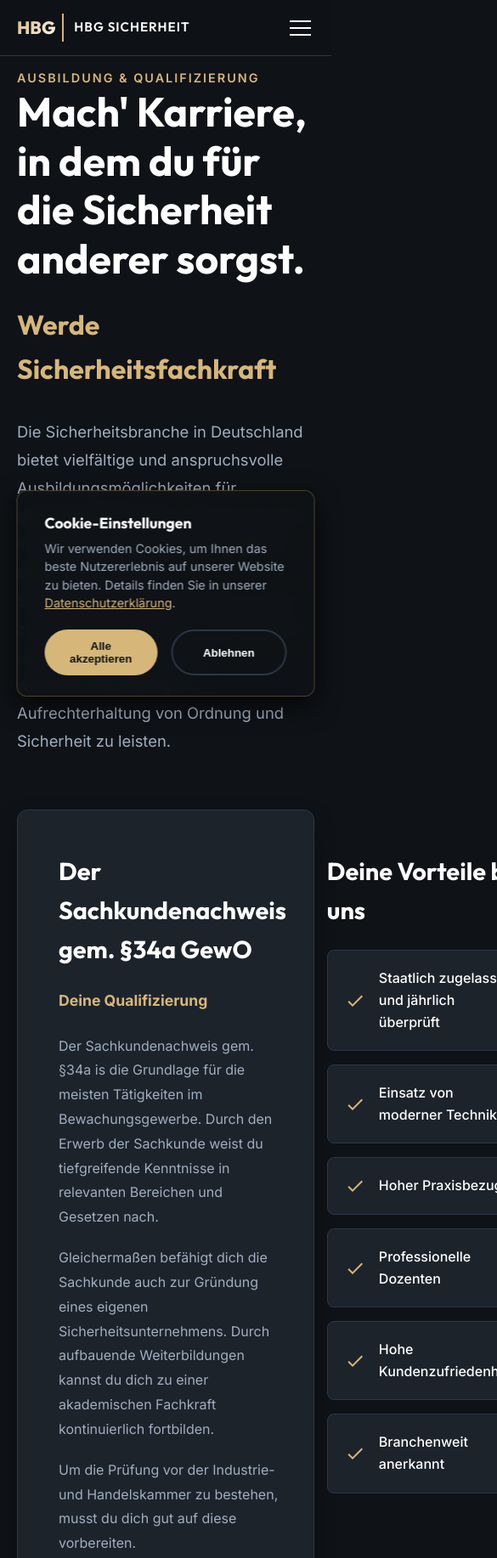
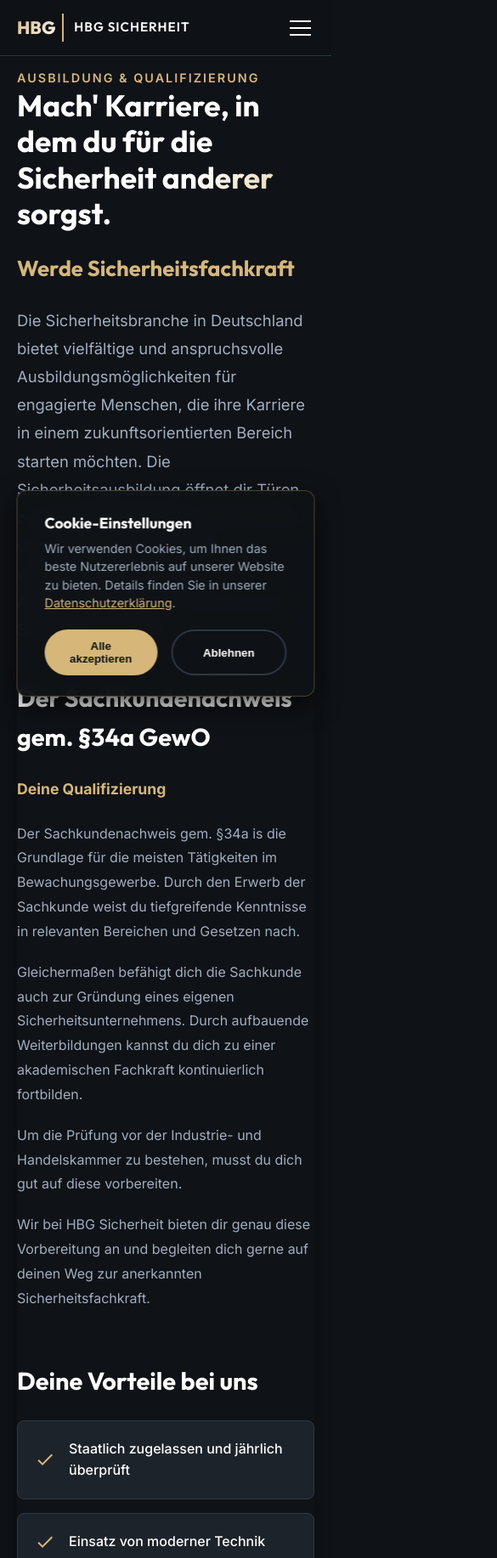
Before and after one commit to D0NNERWETTERcode/HBGSICHERHEIT, a plain HTML site: page ausbildung.html in a window 390 px wide. Shown: the top 1834 px of the page at 85% size, 585 px wide, since content can reach past the window. Drawn offline with Linux system fonts and the light colour scheme.

Commit message:
Fix mobile responsiveness of Ausbildung page grid and titles

```diff
--- a/ausbildung.html
+++ b/ausbildung.html
@@ -33,17 +33,17 @@
     <!-- Main Content -->
     <section>
         <div class="container">
-            <div class="section-header" style="margin-bottom: 2rem; text-align: left; max-width: 100%;">
+            <div class="section-header ausbildung-header">
                 <p>Ausbildung & Qualifizierung</p>
-                <h1 style="font-family: var(--font-heading); font-size: 3rem; margin-bottom: 1.5rem; line-height: 1.2;">Mach' Karriere, in dem du für die Sicherheit anderer sorgst.</h1>
-                <h2 style="font-family: var(--font-heading); font-size: 2rem; color: var(--primary); margin-bottom: 2rem;">Werde Sicherheitsfachkraft</h2>
-                <p style="color: var(--text-gray); font-size: 1.15rem; line-height: 1.8; text-transform: none; font-weight: normal; letter-spacing: normal;">
+                <h1>Mach' Karriere, in dem du für die Sicherheit anderer sorgst.</h1>
+                <h2>Werde Sicherheitsfachkraft</h2>
+                <p class="intro-lead">
                     Die Sicherheitsbranche in Deutschland bietet vielfältige und anspruchsvolle Ausbildungsmöglichkeiten für engagierte Menschen, die ihre Karriere in einem zukunftsorientierten Bereich starten möchten. Die Sicherheitsausbildung öffnet dir Türen zu abwechslungsreichen Berufsfeldern und ermöglicht es dir, einen wesentlichen Beitrag zur Aufrechterhaltung von Ordnung und Sicherheit zu leisten.
                 </p>
             </div>
 
             <!-- Qualification Block -->
-            <div class="intro-content" style="max-width: 100%; margin-top: 4rem; text-align: left; display: grid; grid-template-columns: 1.2fr 1fr; gap: 3rem; align-items: start;">
+            <div class="intro-content qualification-grid">
                 <div>
                     <h3 style="font-family: var(--font-heading); font-size: 1.8rem; margin-bottom: 1.5rem; color: #fff;">Der Sachkundenachweis gem. §34a GewO</h3>
                     <h4 style="color: var(--primary); margin-bottom: 1.5rem; font-size: 1.1rem;">Deine Qualifizierung</h4>
@@ -56,7 +56,7 @@
 
                 <div>
                     <h3 style="font-family: var(--font-heading); font-size: 1.8rem; margin-bottom: 1.5rem; color: #fff;">Deine Vorteile bei uns</h3>
-                    <ul class="list-premium" style="grid-template-columns: 1fr; margin-top: 0; gap: 1rem;">
+                    <ul class="list-premium list-single-column" style="margin-top: 0; gap: 1rem;">
                         <li class="list-premium-item">
                             <svg viewBox="0 0 24 24"><path d="M9 16.17L4.83 12l-1.42 1.41L9 19 21 7l-1.41-1.41z"/></svg>
                             <span>Staatlich zugelassen und jährlich überprüft</span>
--- a/style.css
+++ b/style.css
@@ -880,3 +880,70 @@ footer {
         justify-content: center;
     }
 }
+
+/* Ausbildung Page Styles */
+.ausbildung-header {
+    margin-bottom: 2rem;
+    text-align: left;
+    max-width: 100%;
+}
+
+.ausbildung-header h1 {
+    font-family: var(--font-heading);
+    font-size: 3rem;
+    margin-bottom: 1.5rem;
+    line-height: 1.2;
+    background: linear-gradient(135deg, #ffffff 60%, var(--primary));
+    -webkit-background-clip: text;
+    -webkit-text-fill-color: transparent;
+}
+
+.ausbildung-header h2 {
+    font-family: var(--font-heading);
+    font-size: 2rem;
+    color: var(--primary);
+    margin-bottom: 2rem;
+}
+
+.ausbildung-header .intro-lead {
+    color: var(--text-gray);
+    font-size: 1.15rem;
+    line-height: 1.8;
+    text-transform: none;
+    font-weight: normal;
+    letter-spacing: normal;
+}
+
+.qualification-grid {
+    background: none !important;
+    border: none !important;
+    padding: 0 !important;
+    max-width: 100% !important;
+    margin-top: 4rem !important;
+    text-align: left !important;
+    display: grid;
+    grid-template-columns: 1.2fr 1fr;
+    gap: 3rem;
+    align-items: start;
+}
+
+.list-single-column {
+    grid-template-columns: 1fr !important;
+}
+
+@media (max-width: 768px) {
+    .ausbildung-header h1 {
+        font-size: 2.2rem;
+    }
+
+    .ausbildung-header h2 {
+        font-size: 1.6rem;
+        margin-bottom: 1.5rem;
+    }
+
+    .qualification-grid {
+        grid-template-columns: 1fr;
+        gap: 2.5rem;
+        margin-top: 2.5rem !important;
+    }
+}
```
